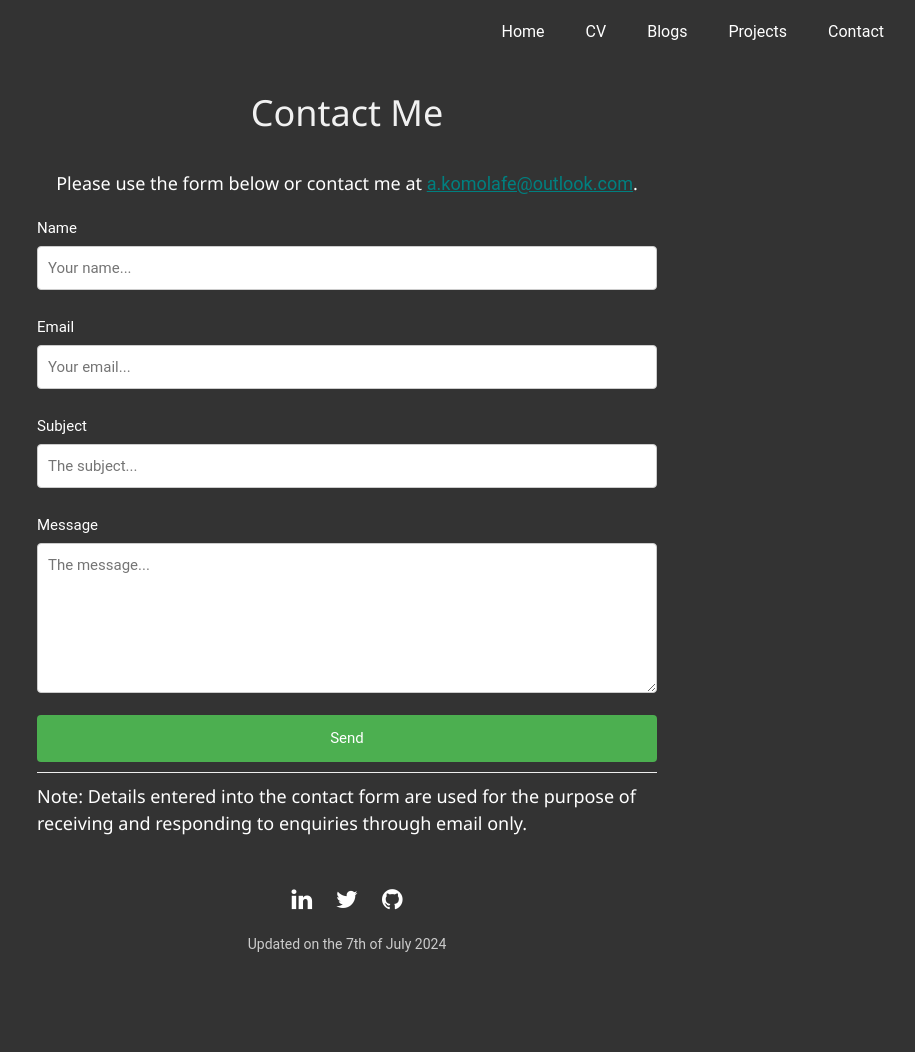
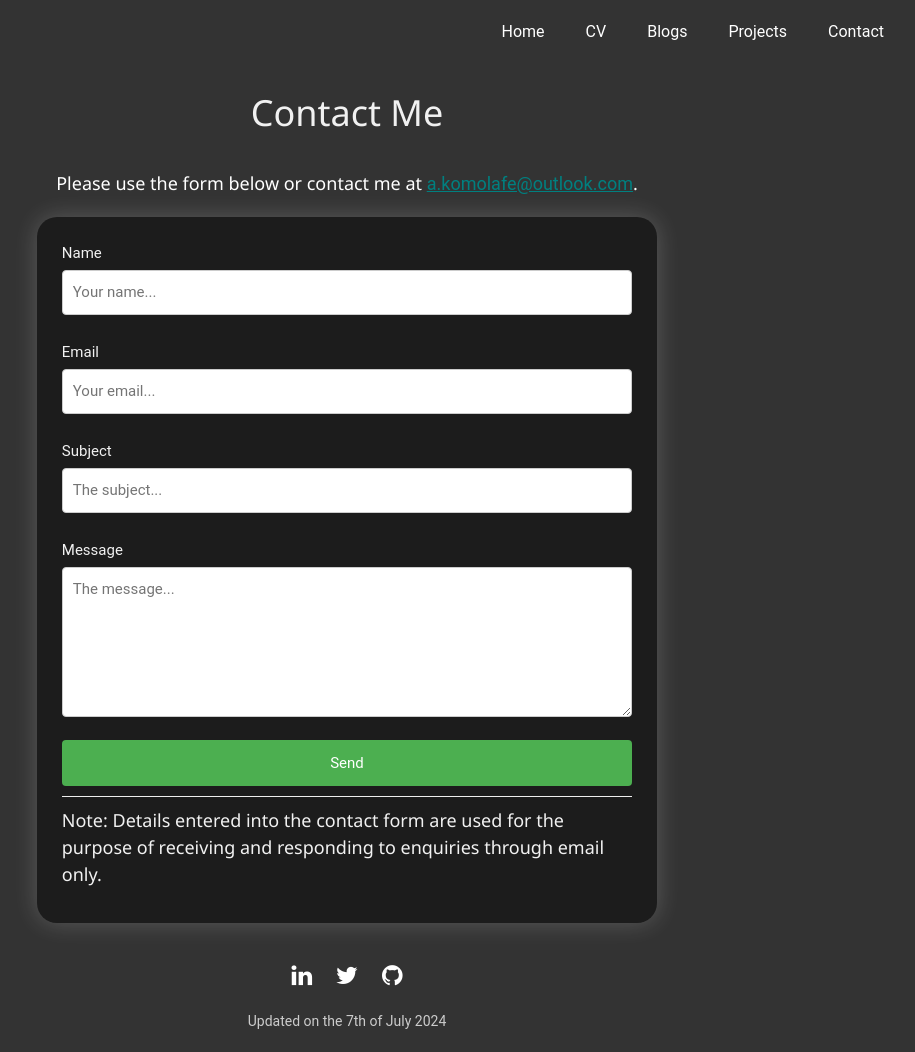
Before and after one commit to Adenrele/Web_Portfolio, a Flask app: page /contact in a window 1280 px wide. Shown: the whole page, without its empty margins (293-1208 px from the left). Before the commit the page ends 952 px from the top, so only its background shows below. Run offline with Flask 3, Linux system fonts and the light colour scheme.

Commit message:
form beautified

```diff
--- a/requirements.txt
+++ b/requirements.txt
@@ -3,9 +3,11 @@ click==8.1.7
 Flask==3.0.3
 Flask-Mail==0.10.0
 Flask-WTF==1.2.1
+gunicorn==22.0.0
 itsdangerous==2.2.0
 Jinja2==3.1.4
 MarkupSafe==2.1.5
+packaging==24.1
 tornado==6.4.1
 Werkzeug==3.0.3
 WTForms==3.1.2
--- a/static/css/contact.css
+++ b/static/css/contact.css
@@ -78,3 +78,12 @@ h5{
     margin: auto;
 
 }
+
+.contact-form{
+  padding: 2%; /* Increased padding for more space inside the container */
+  background-color: #1c1c1c; /* Darker background for the containers */
+  color: #f1f1f1; /* Light text color for better readability */
+  border-radius: 20px; /* Rounded corners */
+  box-shadow: 0 0px 25px rgba(255, 255, 255, 0.2); /* Light shadow for dark background */
+  margin: 0 auto;
+}
--- a/templates/contact.html
+++ b/templates/contact.html
@@ -32,7 +32,7 @@
 
 
 
-    <form action="{{ url_for('contact') }}" method=post>
+    <form class="contact-form" action="{{ url_for('contact') }}" method=post>
 
       <div class="hide">
       {{ form.hidden_tag }}
```
